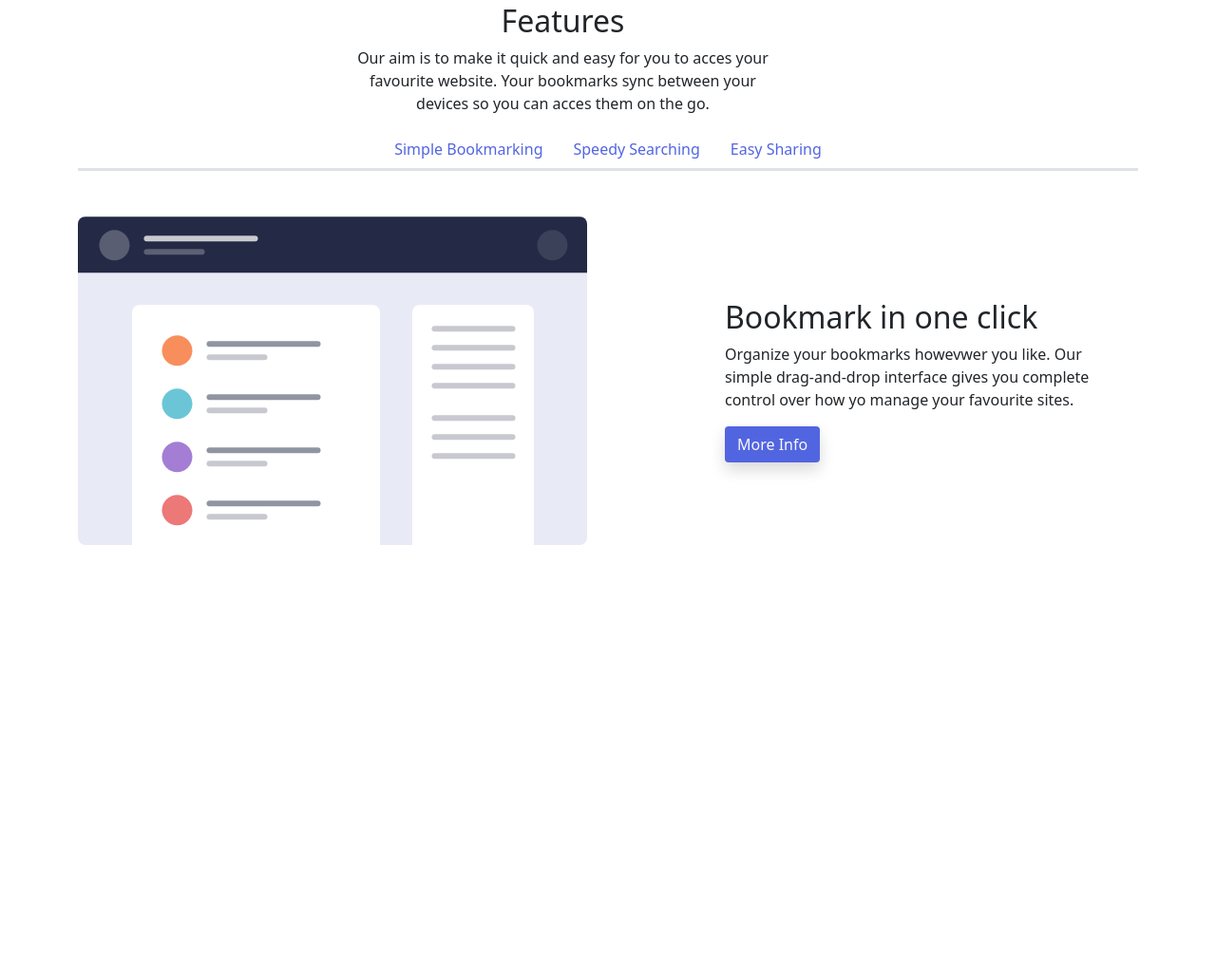
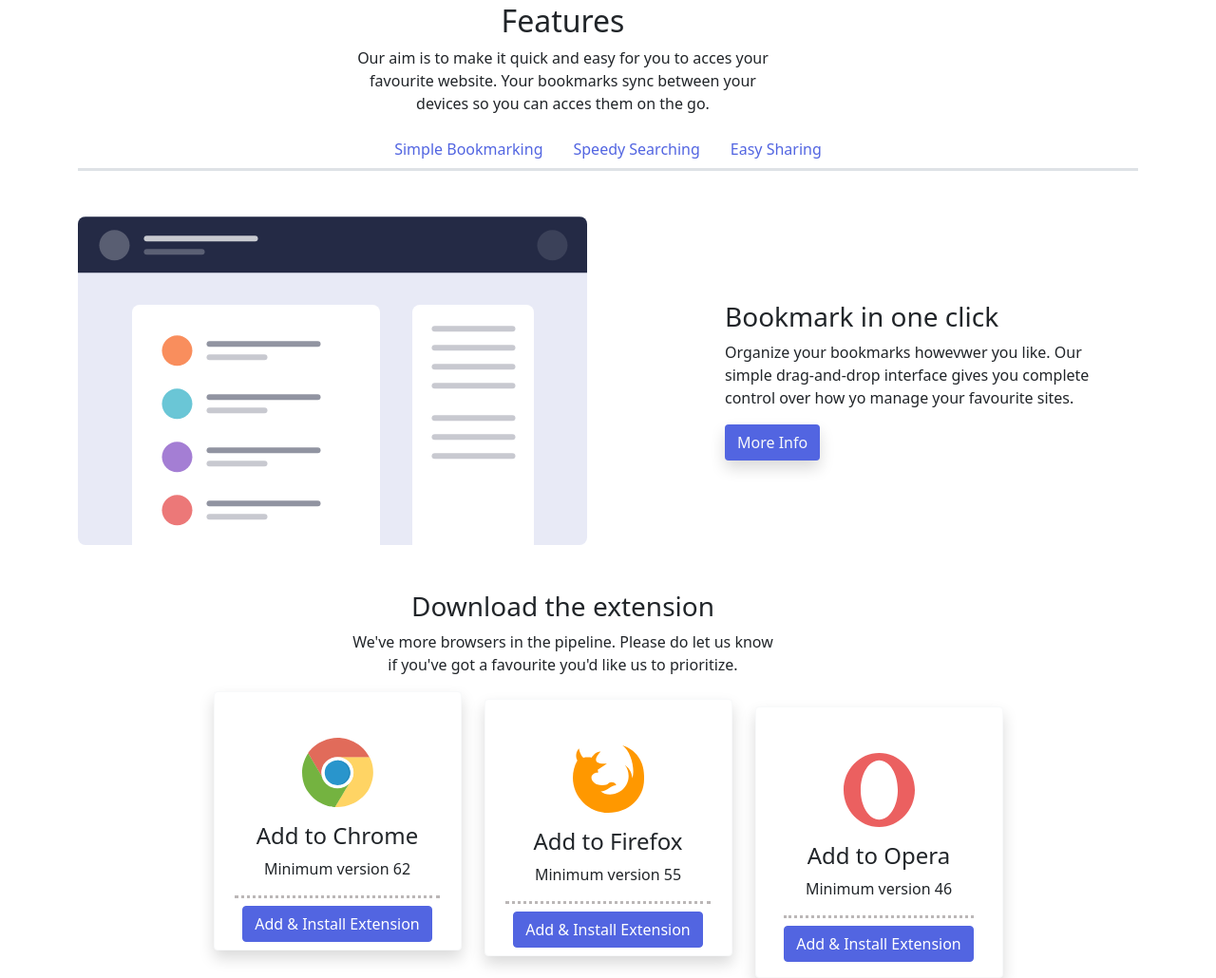
Before and after one commit to gloria-rr/Sprint2, a website: page index.html in a window 1280 px wide. Shown: the part 610-1640 px from the top of the page at 95% size. Before the commit the page ends 1184 px from the top, so only its background shows below. Drawn offline with nearby package versions, Linux system fonts and the light colour scheme.

Commit message:
Exercici 3 més retocs

```diff
--- a/index.html
+++ b/index.html
@@ -41,7 +41,7 @@
             <div class="col-lg-5 order-2 order-lg-1">
 
                 <div class="card-body text-sm-center text-lg-start">
-                    <h1 class="card-tittle text-capitalize">A simple bookmark manager</h1>
+                    <h1 class="card-title text-capitalize">A simple bookmark manager</h1>
                     <p class="card-text">A clean and simple interface to organize your favourite websites. Open a new
                         browser tab and see your sites load instantly. Try it for free.</p>
                     <a class="btn btn-primary text-light shadow" href="#" role="button">Get it on Chrome</a>
@@ -87,8 +87,8 @@
                             <img src="./Imagenes/illustration-features-tab-1.svg" class="img-fluid" alt="#features1">
                         </div>
                         <div class="col-lg-5 order-2 order-lg-2">
-                            <div class="card-body">
-                                <h2 class="card-tittle">Bookmark in one click</h2>
+                            <div class="card-body text-sm-center text-lg-start">
+                                <h3 class="card-title">Bookmark in one click</h3>
                                 <p class="card-text">Organize your bookmarks howevwer you like. Our simple
                                     drag-and-drop
                                     interface gives you complete control over how yo manage your favourite
@@ -107,8 +107,8 @@
                             <img src="./Imagenes/illustration-features-tab-2.svg" class="img-fluid" alt="#features2">
                         </div>
                         <div class="col-lg-5 order-2 order-lg-2">
-                            <div class="card-body">
-                                <h2 class="card-tittle">Intelligent search</h2>
+                            <div class="card-body text-sm-center text-lg-start">
+                                <h3 class="card-title">Intelligent search</h3>
                                 <p class="card-text">Our powerful search feature will help you find saved sites in no
                                     time
                                     at all. No need to trawl through all of your bookmarks.
@@ -127,8 +127,8 @@
                             <img src="./Imagenes/illustration-features-tab-3.svg" class="img-fluid" alt="#features3">
                         </div>
                         <div class="col-lg-5 order-2 order-lg-2">
-                            <div class="card-body">
-                                <h2 class="card-tittle">Share your bookmarks</h2>
+                            <div class="card-body text-sm-center text-lg-start ">
+                                <h3 class="card-title">Share your bookmarks</h3>
                                 <p class="card-text">Easily share your bookmarks and collections with others.Create a
                                     shareable link that you can send at the click of a
                                     button.
@@ -143,6 +143,58 @@
 
     </div>
 
+    <div class="container">
+        <div class="row gy-5">
+            <div class="col-lg-3"></div>
+            <div class="col-lg-5 text-center">
+                <h3 class="text">Download the extension</h3>
+                <p class="text" order-3">We've more browsers in the pipeline. Please do let us know if you've got a
+                    favourite you'd like us to prioritize.</p>
+            </div>
+            <div class="col-lg-4"></div>
+        </div>
+
+        <div class="row justify-content-center">
+            <div class="col-lg-3">
+                <div class="card align-items-center text-center shadow border-light">
+                    <img class="card-img pt-5" style="max-width: 75px;" src="./Imagenes/logo-chrome.svg" alt="#chrome">
+                    <div class="card-body">
+                        <h4 class="card-title">Add to Chrome</h4>
+                        <p class="card-text">Minimum version 62</p>
+                    </div>
+                    <div class="dotted">
+                        <a href="#" class="btn btn-primary m-2">Add & Install Extension</a>
+                    </div>
+                </div>
+            </div>
+
+            <div class="col-lg-3 pt-lg-2">
+                <div class="card align-items-center text-center shadow border-light ">
+                    <img class="card-img pt-5" style="max-width: 75px;" src="./Imagenes/logo-firefox.svg"
+                        alt="#firefox">
+                    <div class="card-body ">
+                        <h4 class="card-title">Add to Firefox</h4>
+                        <p class="card-text">Minimum version 55</p>
+                    </div>
+                    <div class="dotted">
+                        <a href="#" class="btn btn-primary m-2">Add & Install Extension</a>
+                    </div>
+                </div>
+            </div>
+
+            <div class="col-lg-3 pt-lg-3">
+                <div class=" card align-items-center text-center shadow border-light">
+                    <img class="card-img pt-5" style="max-width: 75px;" src="./Imagenes/logo-opera.svg" alt="#opera">
+                    <div class="card-body ">
+                        <h4 class="card-title">Add to Opera</h4>
+                        <p class="card-text ">Minimum version 46</p>
+                        <div class="dotted">
+                            <a href="#" class="btn btn-primary mt-2">Add & Install Extension</a>
+                        </div>
+                    </div>
+                </div>
+            </div>
+        </div>
 
 
 
@@ -154,7 +206,7 @@
 
 
 
-    <script src="node_modules/bootstrap/dist/js/bootstrap.min.js"></script>
+        <script src="node_modules/bootstrap/dist/js/bootstrap.min.js"></script>
 </body>
 
 </html>
--- a/styles.scss
+++ b/styles.scss
@@ -17,4 +17,8 @@ a:active{
     border-bottom-color: $secondary;
 }
 
+.dotted {
+    border-top: 3px rgb(187, 183, 183) dotted;
+}
+
 @import "./node_modules/bootstrap/scss/bootstrap.scss"
```
Also changed, not shown: styles.css, 1 other file.
